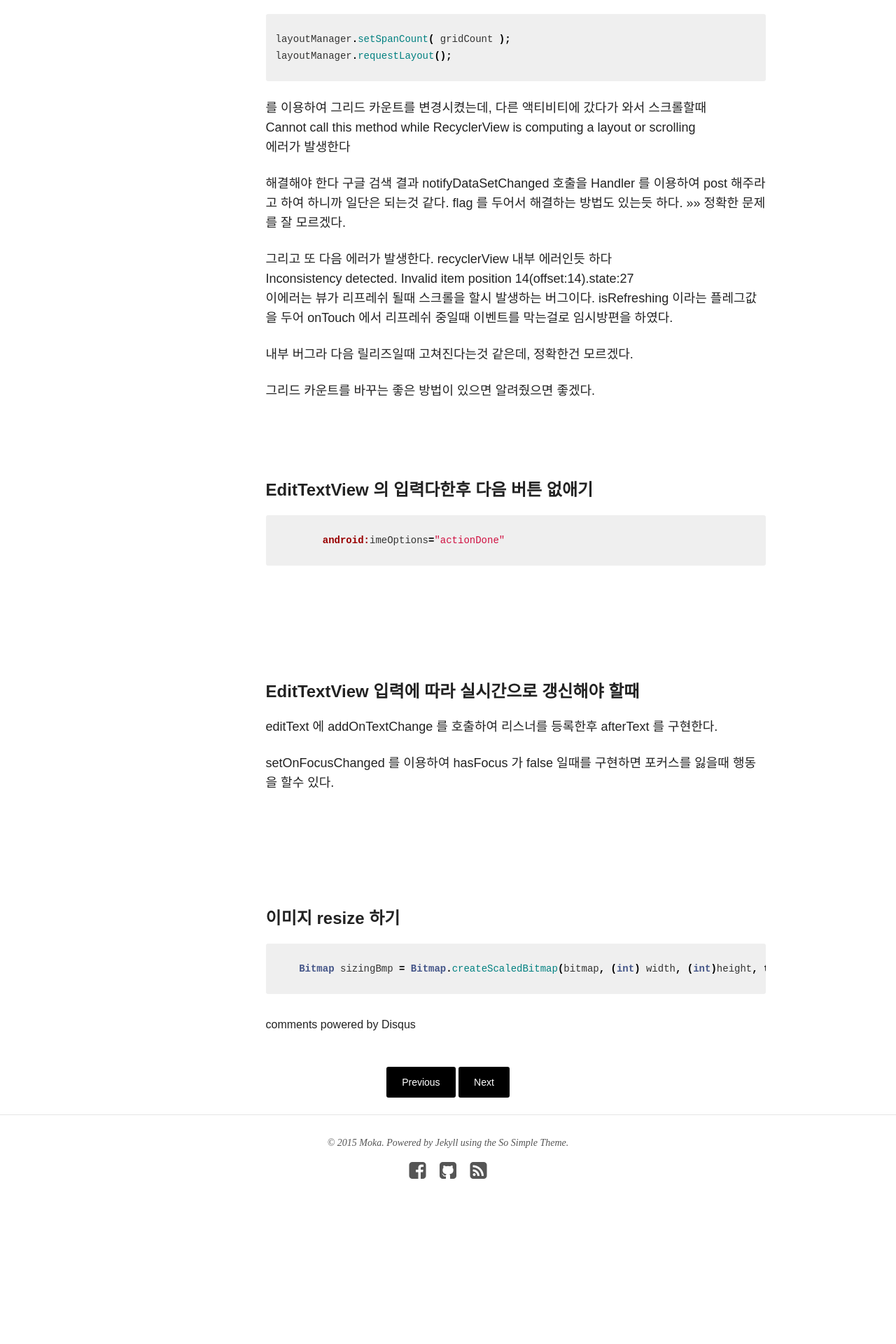
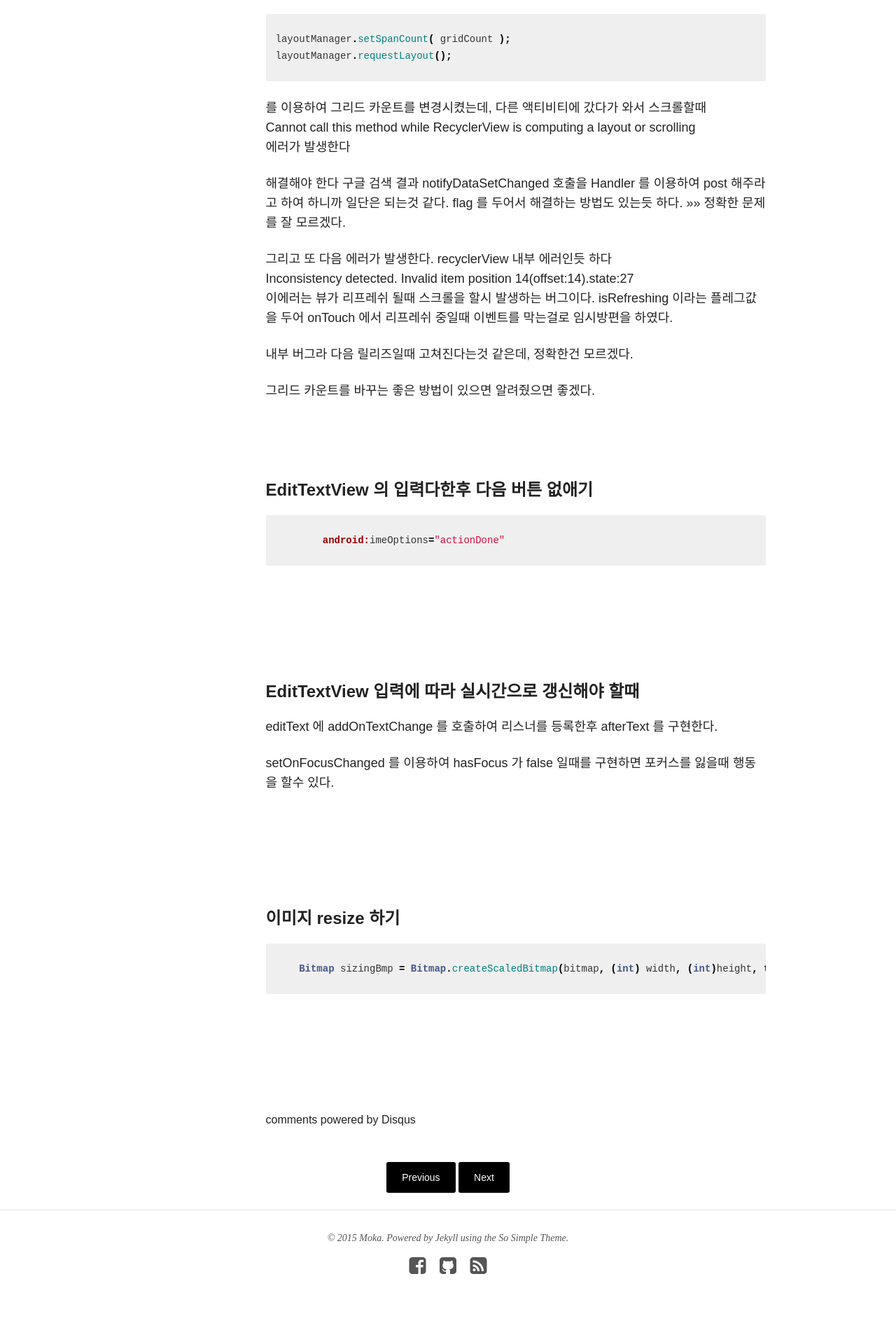
Before and after one commit to steadymoka/moka-a.github.io, a Jekyll site: the page built from _posts/android/2015-07-27-android-note.md, in a window 1280 px wide. Shown: the part 2672-4592 px from the top of the page at 70% size. Built offline with Jekyll 4.4.1, drawn with Linux system fonts in a browser that asks for light colours; nearby versions of some CDN libraries; comment, search, counter and statistics services are not loaded; before the commit the page ends 4456 px from its top, so only the background shows below that.

```diff
--- a/_posts/android/2015-07-27-android-note.md
+++ b/_posts/android/2015-07-27-android-note.md
@@ -129,3 +129,8 @@ setOnFocusChanged 를 이용하여 hasFocus 가 false 일때를 구현하면 포
 {% highlight java %}
     Bitmap sizingBmp = Bitmap.createScaledBitmap(bitmap, (int) width, (int)height, true);
 {% endhighlight java %}
+
+<br>
+<br>
+<br>
+<br>
```
Also changed, not shown: about/index.md (+1 -1 lines), portfolio/index.md (+1 -1 lines).
